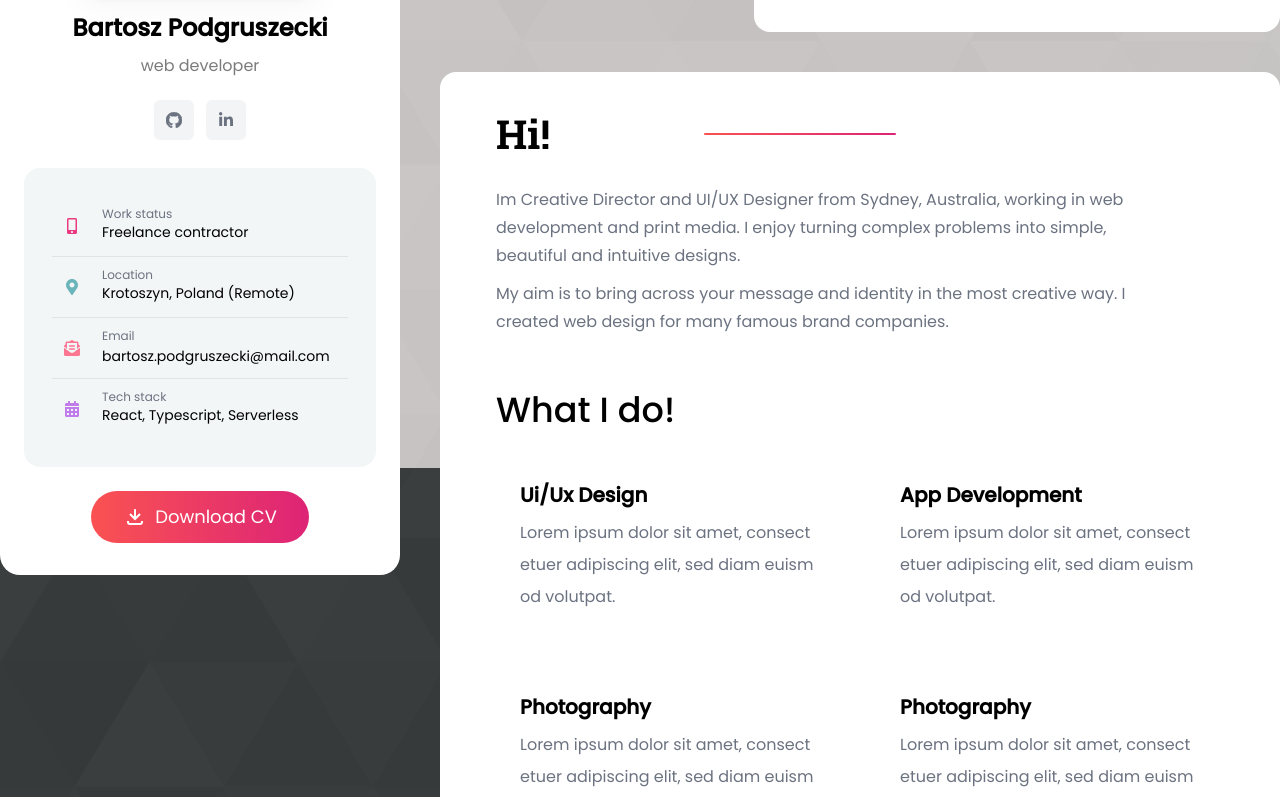
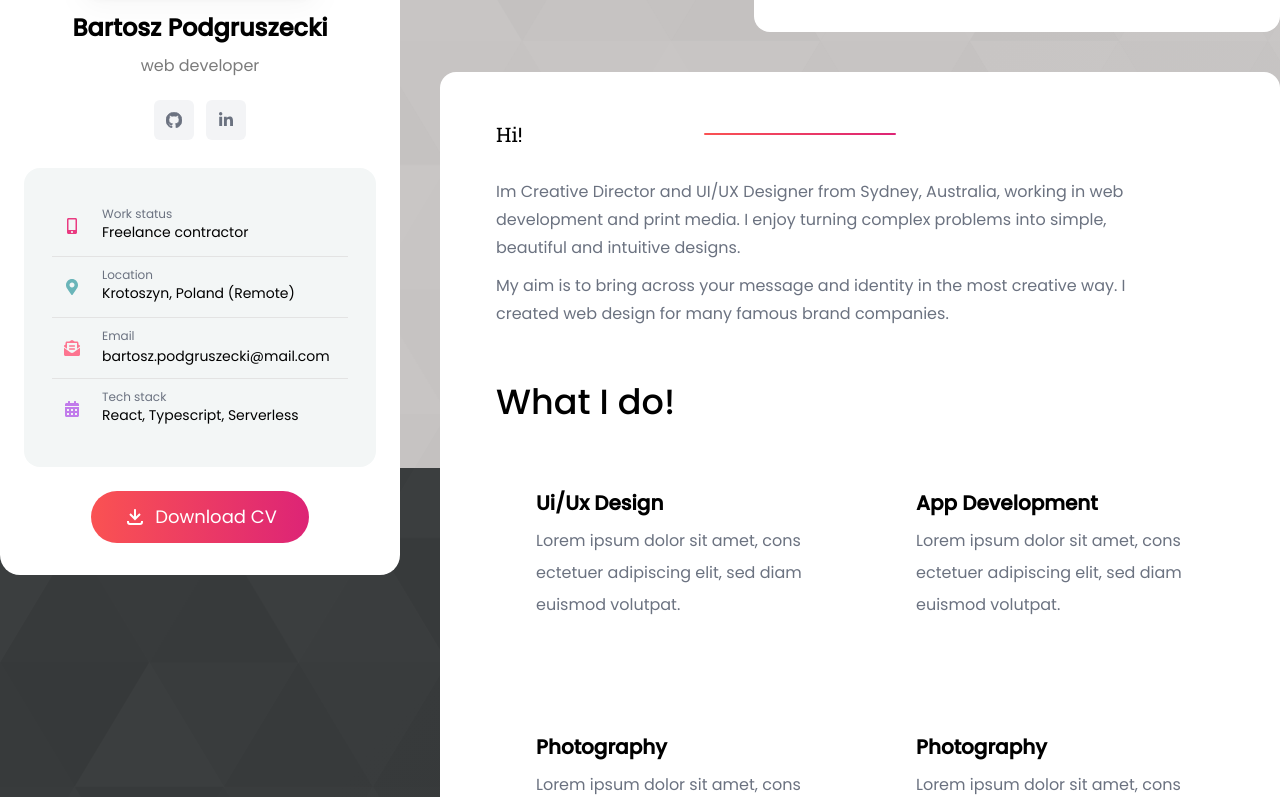
Before and after one commit to barthicus/portfolio, a Next.js app: page / in a window 1280 px wide. Shown: the part 332-1129 px from the top of the page. Built offline with nearby package versions, Linux system fonts and the light colour scheme.

Commit message:
cleanup some css

```diff
--- a/src/app/globals.css
+++ b/src/app/globals.css
@@ -26,36 +26,11 @@
   }
 }
 
-.about-box {
-  display: flex;
-  gap: 1rem;
-  border-radius: 0.75rem;
-  --tw-border-opacity: 1;
-  border-color: rgb(33 36 37 / var(--tw-border-opacity));
-  padding: 1.5rem;
-}
-
-.dark .about-box {
-  border-width: 2px;
-}
-
 .after-effect {
   position: relative;
-  display: inline-block;
   --tw-gradient-from: #fa5252;
-  --tw-gradient-to: rgba(250, 82, 82, 0);
+  --tw-gradient-to: #dd2476;
   --tw-gradient-stops: var(--tw-gradient-from), var(--tw-gradient-to);
-  --tw-gradient-to: #dd2476;
-  font-family: Roboto Slab, serif;
-  font-size: 2.5rem;
-  font-weight: 700;
-}
-
-.after-effect,
-.after-effect:after {
-  transform: translate(var(--tw-translate-x), var(--tw-translate-y)) rotate(var(--tw-rotate))
-    skewX(var(--tw-skew-x)) skewY(var(--tw-skew-y)) scaleX(var(--tw-scale-x))
-    scaleY(var(--tw-scale-y));
 }
 
 .after-effect:after {
@@ -67,11 +42,9 @@
   background-image: linear-gradient(to right, var(--tw-gradient-stops));
   --tw-content: "";
   content: var(--tw-content);
-}
-
-.dark .after-effect {
-  --tw-text-opacity: 1;
-  color: rgb(255 255 255 / var(--tw-text-opacity));
+  transform: translate(var(--tw-translate-x), var(--tw-translate-y)) rotate(var(--tw-rotate))
+    skewX(var(--tw-skew-x)) skewY(var(--tw-skew-y)) scaleX(var(--tw-scale-x))
+    scaleY(var(--tw-scale-y));
 }
 
 @media (min-width: 768px) {
@@ -80,46 +53,3 @@
     width: 12rem;
   }
 }
-
-.resume-btn {
-  cursor: default;
-  border-radius: 0.5rem;
-  background-color: rgb(237 242 242 / var(--tw-bg-opacity));
-  padding: 0.5rem 1.25rem;
-  color: rgb(68 86 108 / var(--tw-text-opacity));
-}
-
-.dark .resume-btn,
-.resume-btn {
-  --tw-bg-opacity: 1;
-  --tw-text-opacity: 1;
-}
-
-.dark .resume-btn {
-  background-color: rgb(28 28 28 / var(--tw-bg-opacity));
-  color: rgb(166 166 166 / var(--tw-text-opacity));
-}
-
-.fillter-btn {
-  cursor: pointer;
-  --tw-text-opacity: 1;
-  color: rgb(68 86 108 / var(--tw-text-opacity));
-  transition-property: color, background-color, border-color, text-decoration-color, fill, stroke,
-    opacity, box-shadow, transform, filter, -webkit-backdrop-filter;
-  transition-property: color, background-color, border-color, text-decoration-color, fill, stroke,
-    opacity, box-shadow, transform, filter, backdrop-filter;
-  transition-property: color, background-color, border-color, text-decoration-color, fill, stroke,
-    opacity, box-shadow, transform, filter, backdrop-filter, -webkit-backdrop-filter;
-  transition-timing-function: cubic-bezier(0.4, 0, 0.2, 1);
-  transition-duration: 0.3s;
-}
-
-.fillter-btn:hover {
-  --tw-text-opacity: 1;
-  color: rgb(250 82 82 / var(--tw-text-opacity));
-}
-
-.dark .fillter-btn {
-  --tw-text-opacity: 1;
-  color: rgb(166 166 166 / var(--tw-text-opacity));
-}
--- a/src/app/page.tsx
+++ b/src/app/page.tsx
@@ -22,7 +22,7 @@ export default function Home() {
       <section className="px-2 pb-12 sm:px-5 md:px-10 lg:px-14 ">
         <h3 className="pb-5 text-[35px] font-medium dark:text-white">What I do!</h3>
         <div className="grid grid-cols-1 gap-8 md:grid-cols-2 xl:grid-cols-2 ">
-          <div className="about-box dark:bg-transparent">
+          <div className="p-10 dark:bg-transparent">
             {/* <img
               alt="icon"
               src="/images/icons/icon-1.svg"
@@ -40,7 +40,7 @@ export default function Home() {
               </p>
             </div>
           </div>
-          <div className="about-box dark:bg-transparent">
+          <div className="p-10 dark:bg-transparent">
             {/* <img
               alt="icon"
               src="/images/icons/icon-2.svg"
@@ -58,7 +58,7 @@ export default function Home() {
               </p>
             </div>
           </div>
-          <div className="about-box dark:bg-transparent">
+          <div className="p-10 dark:bg-transparent">
             {/* <img
               alt="icon"
               src="/images/icons/icon-3.svg"
@@ -76,7 +76,7 @@ export default function Home() {
               </p>
             </div>
           </div>
-          <div className="about-box dark:bg-transparent">
+          <div className="p-10 dark:bg-transparent">
             {/* <img
               alt="icon"
               src="/images/icons/icon-4.svg"
```
